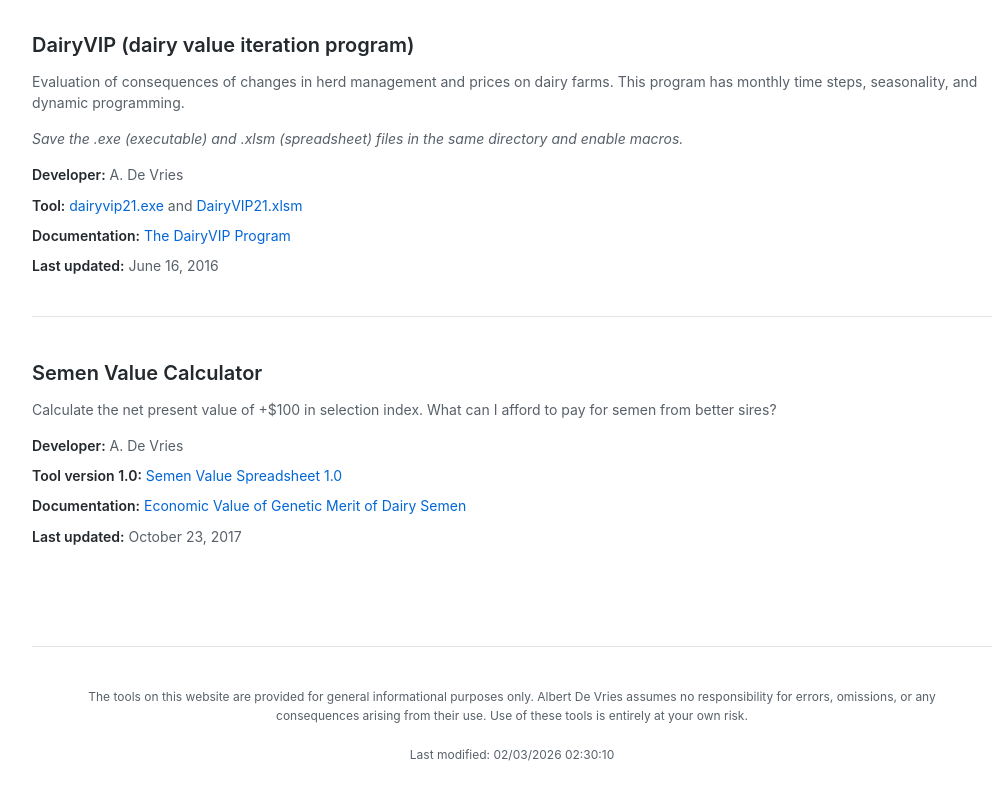
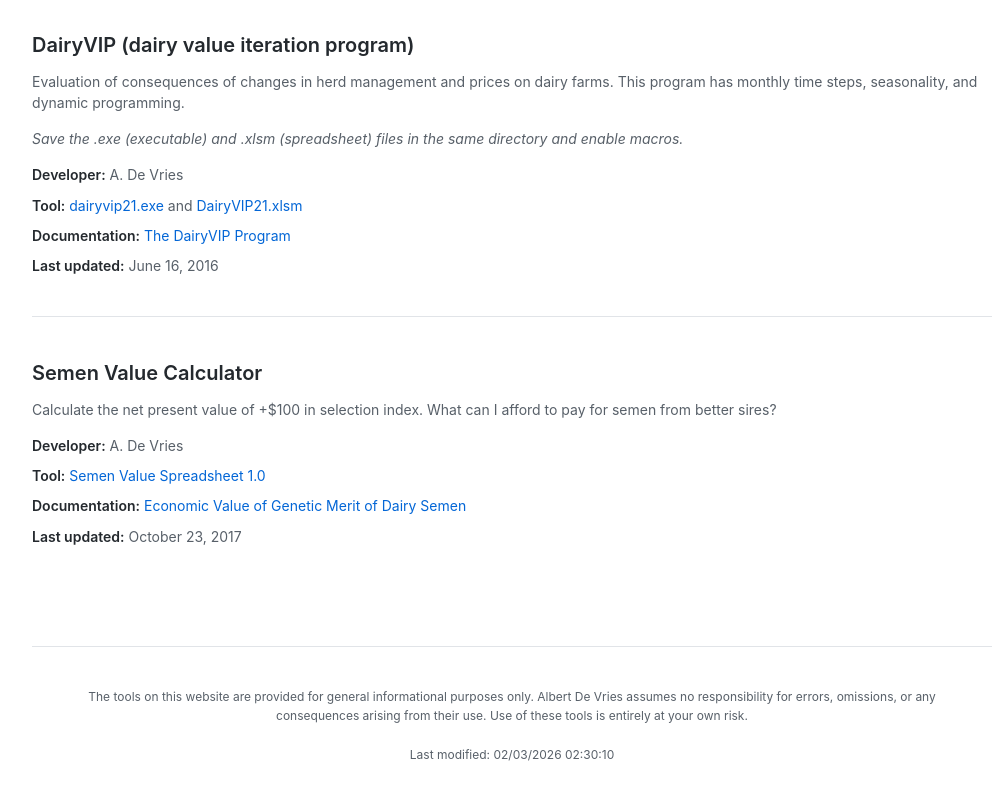
Before and after one commit to adevries2000/adevries2000.github.io, a plain HTML site: page tools.html in a window 1280 px wide. Shown: the part 508-1308 px from the top of the page, without its empty margins (128-1136 px from the left). Drawn offline with nearby package versions, Linux system fonts and the light colour scheme.

Commit message:
Update tools.html

```diff
--- a/tools.html
+++ b/tools.html
@@ -327,7 +327,7 @@
                 <p>Calculate the net present value of +$100 in selection index. What can I afford to pay for semen from better sires?</p>
                 <ul>
                     <li><strong>Developer:</strong> A. De Vries
-                    <li><strong>Tool version 1.0:</strong> <a href="https://github.com/adevries2000/semenvalue/raw/main/semenvalue-version-1.0.xlsx" target="_blank">Semen Value Spreadsheet 1.0</a></li>
+                    <li><strong>Tool:</strong> <a href="https://github.com/adevries2000/semenvalue/raw/main/semenvalue-version-1.0.xlsx" target="_blank">Semen Value Spreadsheet 1.0</a></li>
                   <!--  <li><strong>Tool version 14.0:</strong> <a href="https://github.com/adevries2000/semenvalue/raw/main/semenvalue-version-1.0.xlsx" target="_blank">Semen Value Spreadsheet 14.0</a></li>  -->
                     <li><strong>Documentation:</strong> <a href="https://github.com/adevries2000/semenvalue/raw/main/AN33800.pdf" target="_blank">Economic Value of Genetic Merit of Dairy Semen</a></li>
                     <li><strong>Last updated:</strong> October 23, 2017
```
